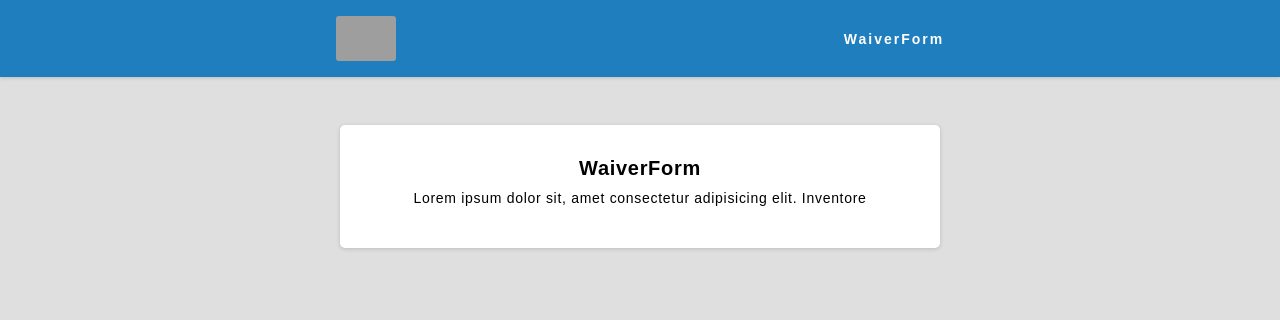
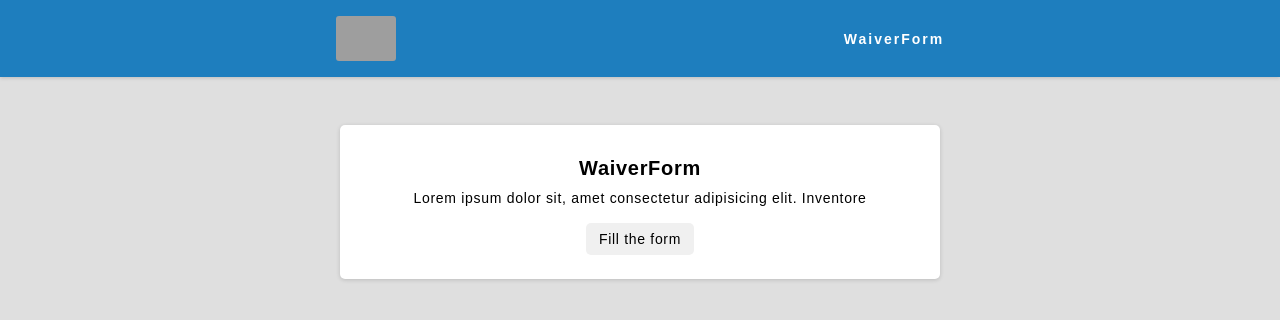
Before and after one commit to knixk/50days50projects, a React (Vite) app in the folder waiver-react/: page / in a window 1280 px wide. Shown: the top 320 px of the page. Built offline with nearby package versions, Linux system fonts and the light colour scheme; grey boxes are pictures that could not be loaded.

Commit message:
css changes

```diff
--- a/waiver-react/src/index.css
+++ b/waiver-react/src/index.css
@@ -353,6 +353,7 @@ input[type="file"] {
   text-align: center;
   /* width: 50vw; */
   border-radius: 5px;
+  gap: 10px;
   background-color: white;
   max-width: 600px;
   width: 70vw;
@@ -365,5 +366,15 @@ input[type="file"] {
 }
 
 .sub__heading {
-  margin: 10px 0;
+  /* margin: 10px 0; */
 }
+
+.btn__container {
+  margin-top: 15px;
+}
+
+.fill-btn {
+  text-decoration: none;
+  color: black;
+  background-color: var(--hover-bg);
+}
--- a/waiver-react/src/pages/Home.jsx
+++ b/waiver-react/src/pages/Home.jsx
@@ -1,8 +1,11 @@
 import React from "react";
 
 // const logo = 'https://dypdvfcjkqkg2.cloudfront.net/large/5862799-1989.jpg'
+import { useNavigate, Link } from "react-router-dom";
 
 function Home() {
+  const navigate = useNavigate();
+
   return (
     <div className="home__container">
       <main className="main__container">
@@ -10,6 +13,10 @@ function Home() {
         <p className="sub__heading">
           Lorem ipsum dolor sit, amet consectetur adipisicing elit. Inventore{" "}
         </p>
+
+        <div className="btn__container">
+          <Link to={'/form?center=12'} className="btn fill-btn">Fill the form</Link>
+        </div>
       </main>
     </div>
   );
```
